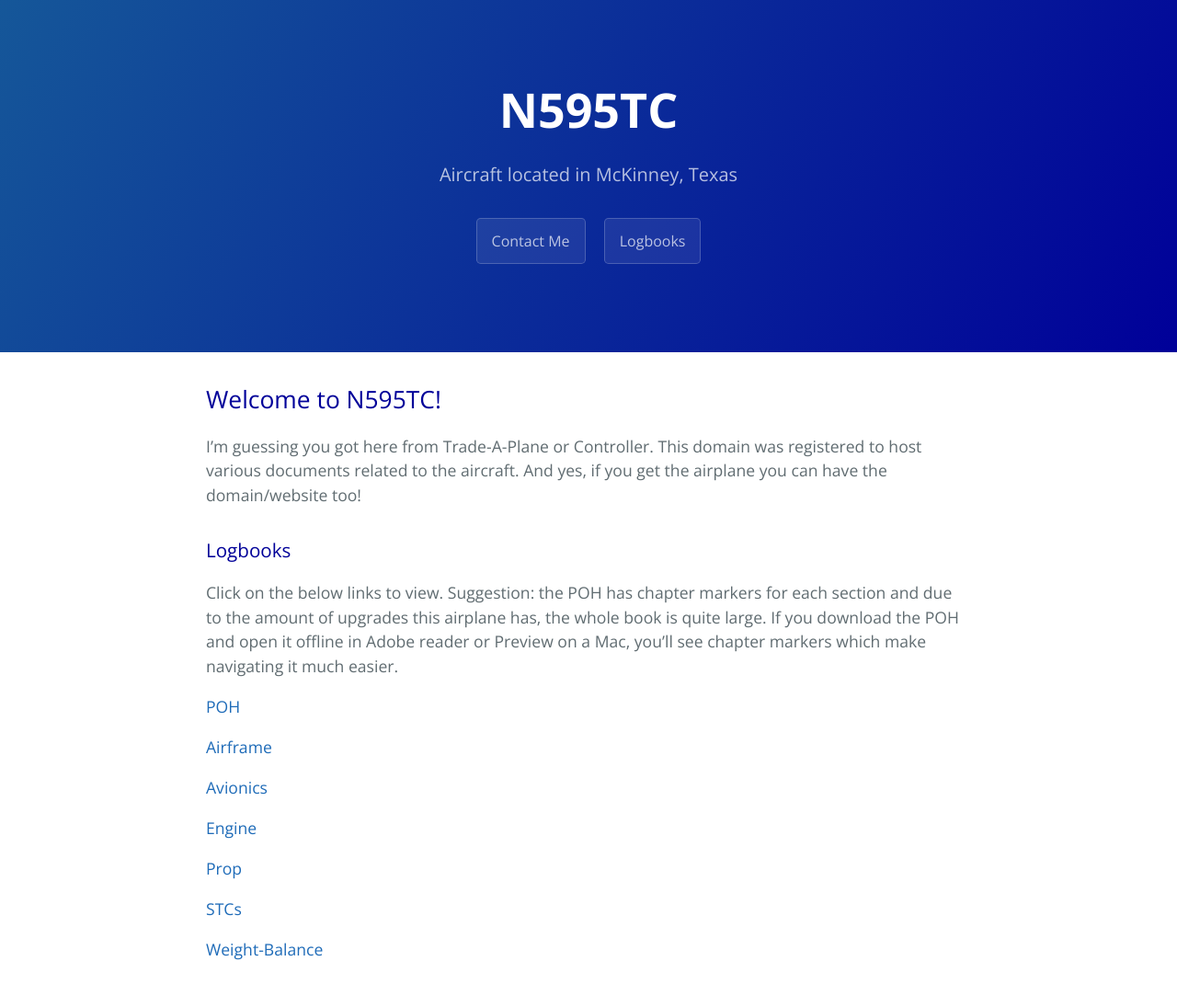
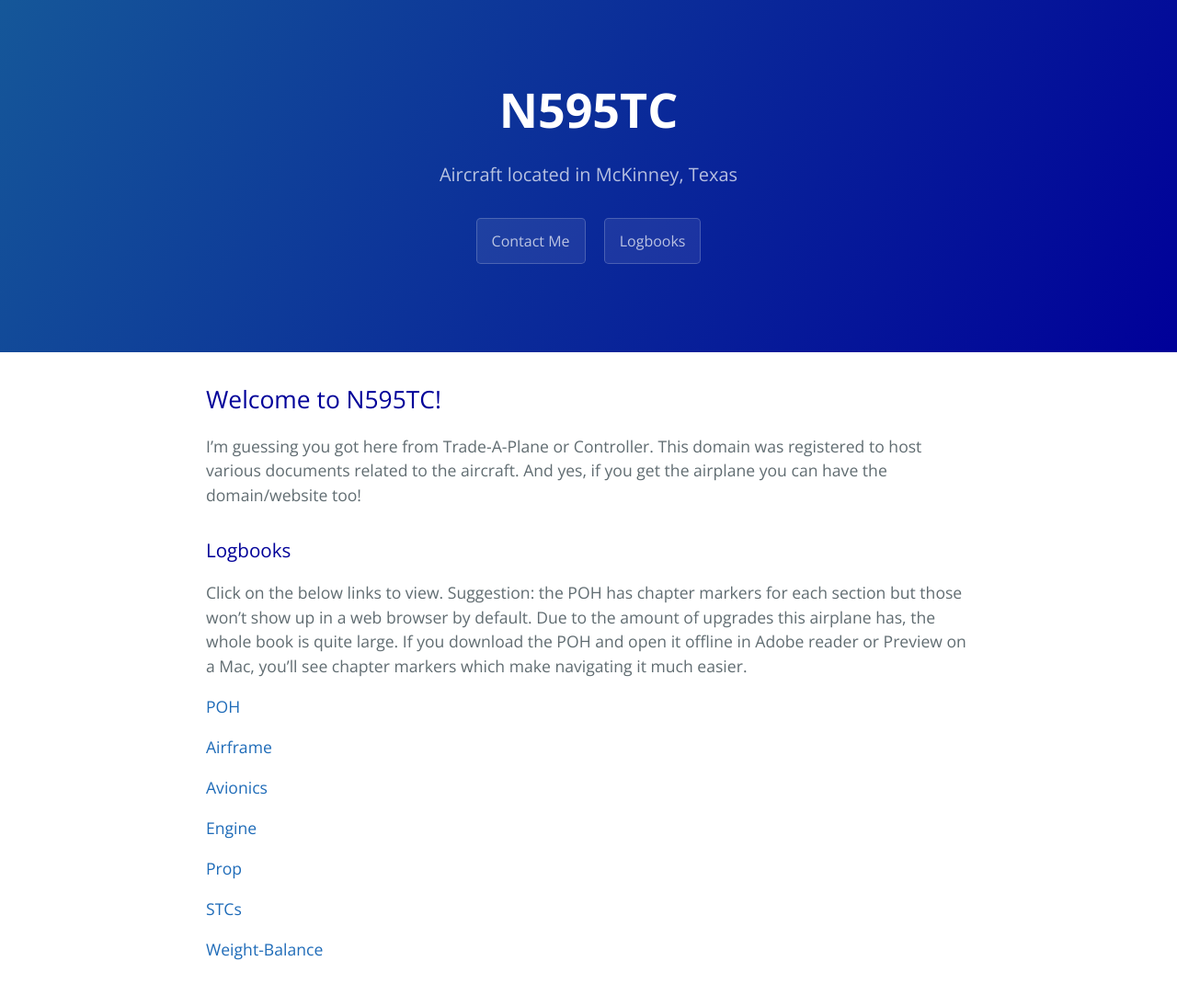
Before and after one commit to RNCTX/N595TC, a Jekyll site: the page built from index.md, in a window 1280 px wide. Shown: the whole page at 92% size. Built offline with Jekyll 4.4.1, drawn with Linux system fonts in a browser that asks for light colours; our own code applies the rules of GitHub Pages for plain Markdown files.

Commit message:
Update index.md

```diff
--- a/index.md
+++ b/index.md
@@ -5,7 +5,7 @@ I'm guessing you got here from Trade-A-Plane or Controller. This domain was regi
 
 <h3><a name="logbooks" style="color: #000099; text-decoration: none;">Logbooks</a></h3>
 
-Click on the below links to view. Suggestion: the POH has chapter markers for each section and due to the amount of upgrades this airplane has, the whole book is quite large.  If you download the POH and open it offline in Adobe reader or Preview on a Mac, you'll see chapter markers which make navigating it much easier.
+Click on the below links to view. Suggestion: the POH has chapter markers for each section but those won't show up in a web browser by default. Due to the amount of upgrades this airplane has, the whole book is quite large.  If you download the POH and open it offline in Adobe reader or Preview on a Mac, you'll see chapter markers which make navigating it much easier.
 
 [POH](POH.pdf)
 
```
